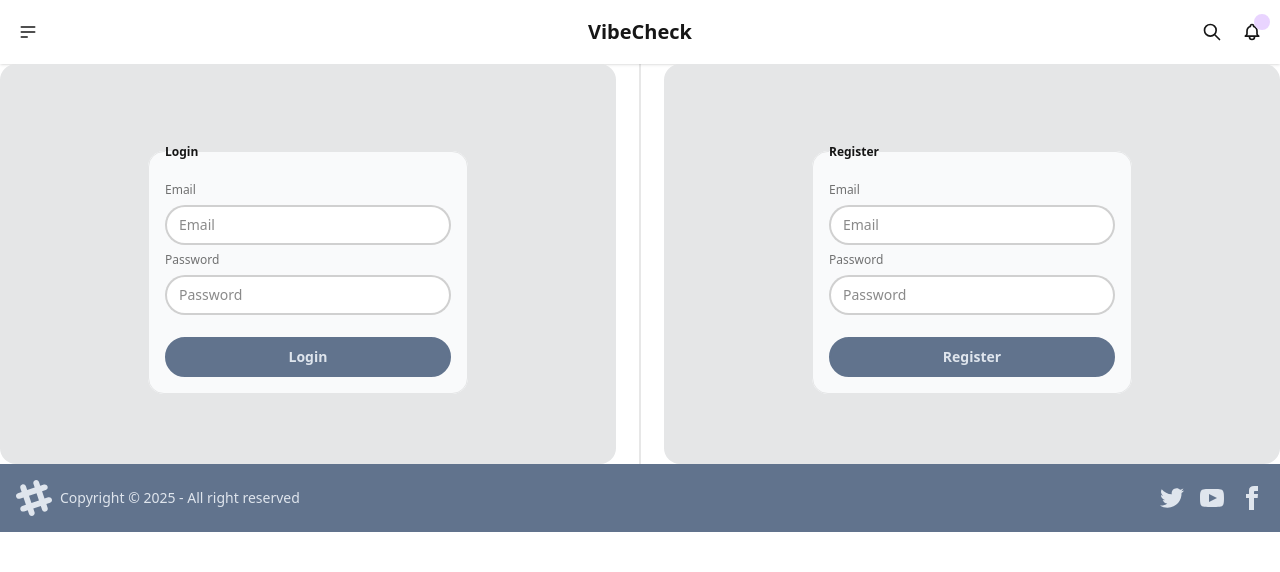
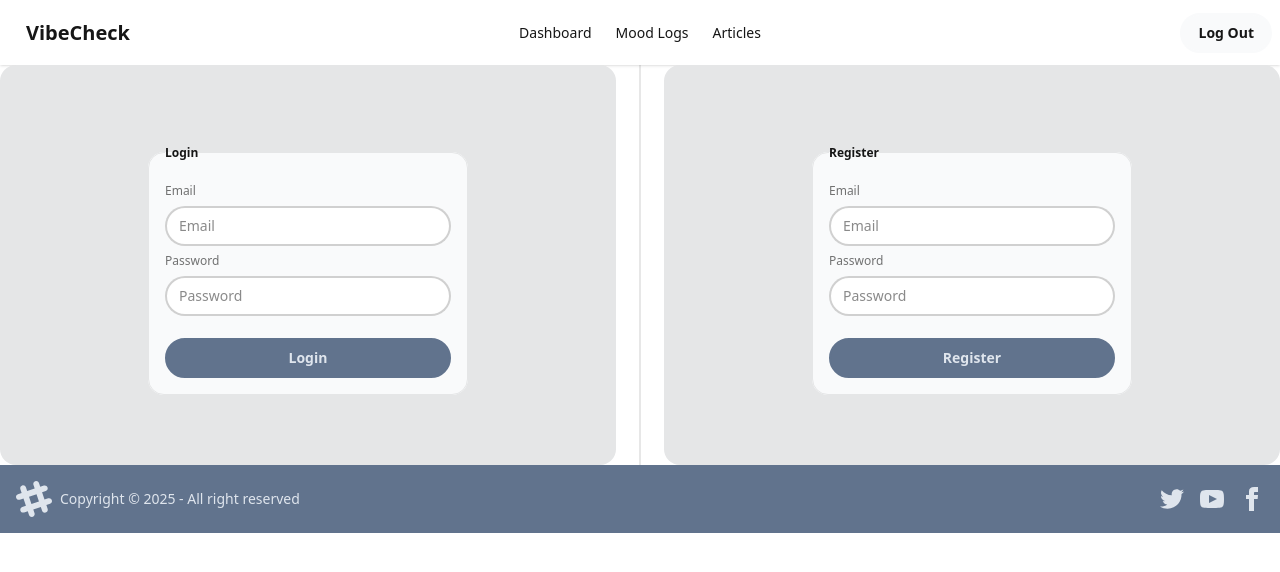
Before and after one commit to stmcpeters/VibeCheck, a React (Vite) app in the folder client/: page /auth in a window 1280 px wide. Shown: the top 572 px of the page. Built offline with nearby package versions, Linux system fonts and the light colour scheme.

Commit message:
refactor NavBar component for improved layout and connect links to pages

```diff
--- a/client/src/components/NavBar.jsx
+++ b/client/src/components/NavBar.jsx
@@ -5,33 +5,58 @@ function NavBar() {
       <div className="navbar bg-base-100 shadow-sm">
         <div className="navbar-start">
           <div className="dropdown">
-          <div tabIndex={0} role="button" className="btn btn-ghost btn-circle">
-            <svg xmlns="http://www.w3.org/2000/svg" className="h-5 w-5" fill="none" viewBox="0 0 24 24" stroke="currentColor"> <path strokeLinecap="round" strokeLinejoin="round" strokeWidth="2" d="M4 6h16M4 12h16M4 18h7" /> </svg>
+            <div tabIndex={0} role="button" className="btn btn-ghost lg:hidden">
+              <svg
+                xmlns="http://www.w3.org/2000/svg"
+                className="h-5 w-5"
+                fill="none"
+                viewBox="0 0 24 24"
+                stroke="currentColor"
+              >
+                {" "}
+                <path
+                  strokeLinecap="round"
+                  strokeLinejoin="round"
+                  strokeWidth="2"
+                  d="M4 6h16M4 12h8m-8 6h16"
+                />{" "}
+              </svg>
             </div>
             <ul
               tabIndex={0}
-            className="menu menu-sm dropdown-content bg-base-100 rounded-box z-1 mt-3 w-52 p-2 shadow">
-            <li><a>Homepage</a></li>
-            <li><a>Portfolio</a></li>
-            <li><a>About</a></li>
+              className="menu menu-sm dropdown-content bg-base-100 rounded-box z-1 mt-3 w-52 p-2 shadow"
+            >
+              <li>
+                <a>Dashboard</a>
+              </li>
+              <li>
+                <a>Mood Logs</a>
+              </li>
+              <li>
+                <a>Articles</a>
+              </li>
             </ul>
           </div>
-      </div>
-      <div className="navbar-center">
           <a className="btn btn-ghost text-xl">VibeCheck</a>
         </div>
+        <div className="navbar-center hidden lg:flex">
+          <ul className="menu menu-horizontal px-1">
+            <li>
+              <a href='/dashboard'>Dashboard</a>
+            </li>
+            <li>
+              <a href='/logs'>Mood Logs</a>
+            </li>
+            <li>
+              <a href='/articles'>Articles</a>
+            </li>
+          </ul>
+        </div>
         <div className="navbar-end">
-        <button className="btn btn-ghost btn-circle">
-          <svg xmlns="http://www.w3.org/2000/svg" className="h-5 w-5" fill="none" viewBox="0 0 24 24" stroke="currentColor"> <path strokeLinecap="round" strokeLinejoin="round" strokeWidth="2" d="M21 21l-6-6m2-5a7 7 0 11-14 0 7 7 0 0114 0z" /> </svg>
-        </button>
-        <button className="btn btn-ghost btn-circle">
-          <div className="indicator">
-            <svg xmlns="http://www.w3.org/2000/svg" className="h-5 w-5" fill="none" viewBox="0 0 24 24" stroke="currentColor"> <path strokeLinecap="round" strokeLinejoin="round" strokeWidth="2" d="M15 17h5l-1.405-1.405A2.032 2.032 0 0118 14.158V11a6.002 6.002 0 00-4-5.659V5a2 2 0 10-4 0v.341C7.67 6.165 6 8.388 6 11v3.159c0 .538-.214 1.055-.595 1.436L4 17h5m6 0v1a3 3 0 11-6 0v-1m6 0H9" /> </svg>
-            <span className="badge badge-xs badge-primary indicator-item"></span>
-          </div>
-        </button>
+          <a className="btn" href='/logout'>Log Out</a>
         </div>
       </div>
     </>
-)}
-export default NavBar
+  );
+}
+export default NavBar;
```
Lines whose indentation alone changed are shown as unchanged.
